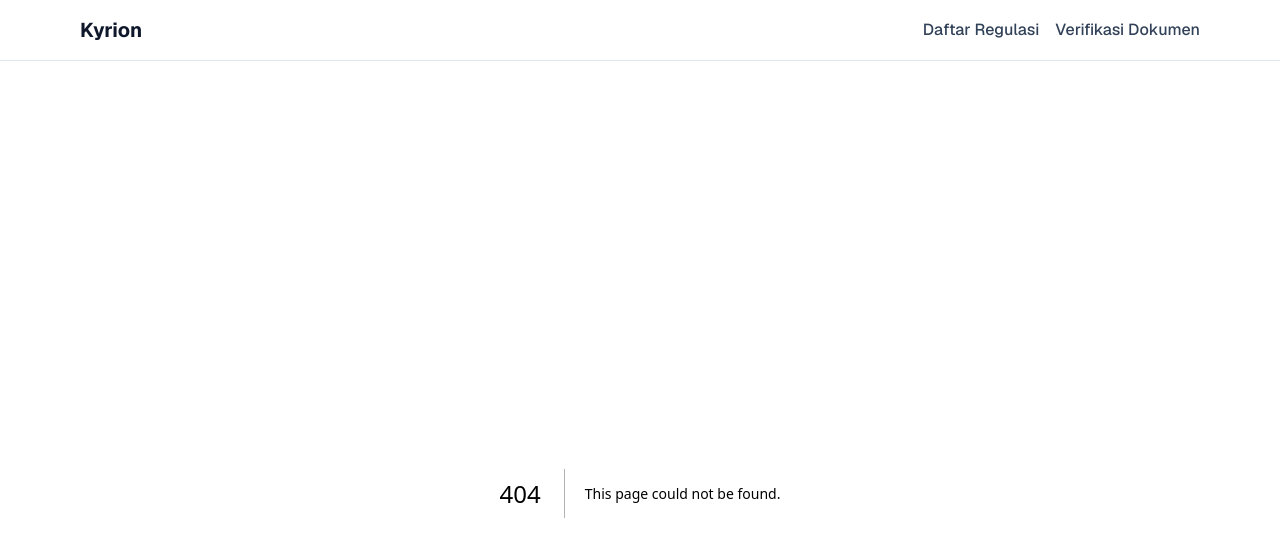
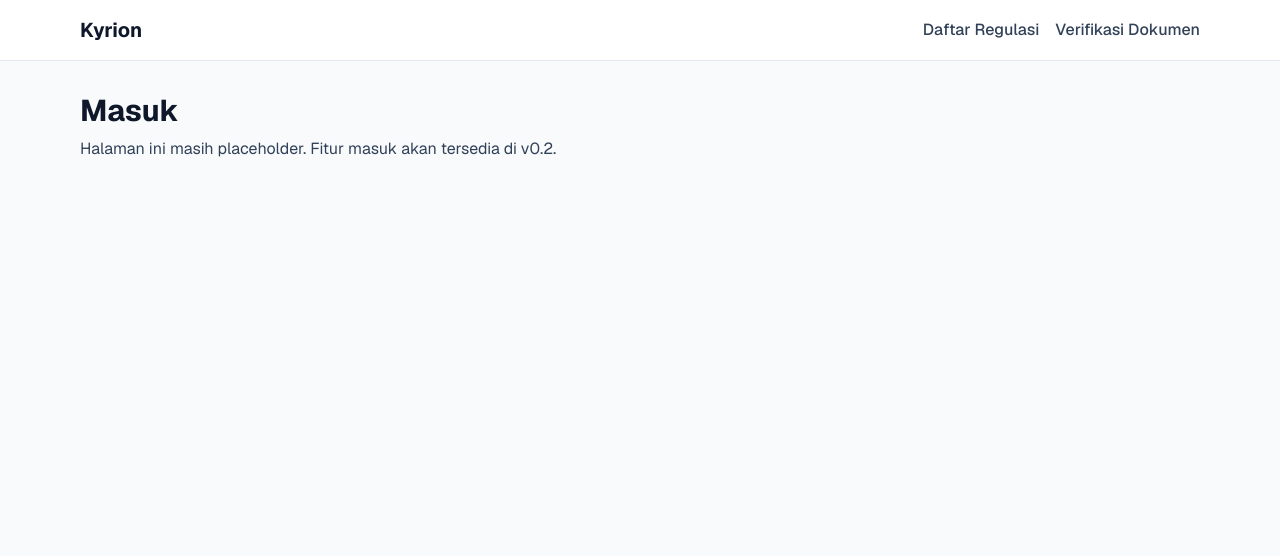
Before and after one commit to arifmuftitharsa/kyrion, a Next.js app in the folder apps/web/: page /masuk in a window 1280 px wide. Before the commit this address had no page. Shown: the top 556 px of the page. Built offline with nearby package versions, Linux system fonts and the light colour scheme.

Commit message:
feat: tambah rute statis /masuk sebagai placeholder

```diff
--- /dev/null
+++ b/apps/web/app/masuk/page.tsx
@@ -0,0 +1,16 @@
+import type { Metadata } from "next";
+
+export const metadata: Metadata = {
+  title: "Masuk | Kyrion",
+};
+
+export default function MasukPage() {
+  return (
+    <div className="space-y-2">
+      <h1 className="text-3xl font-bold text-slate-900">Masuk</h1>
+      <p className="text-slate-700">
+        Halaman ini masih placeholder. Fitur masuk akan tersedia di v0.2.
+      </p>
+    </div>
+  );
+}
```
